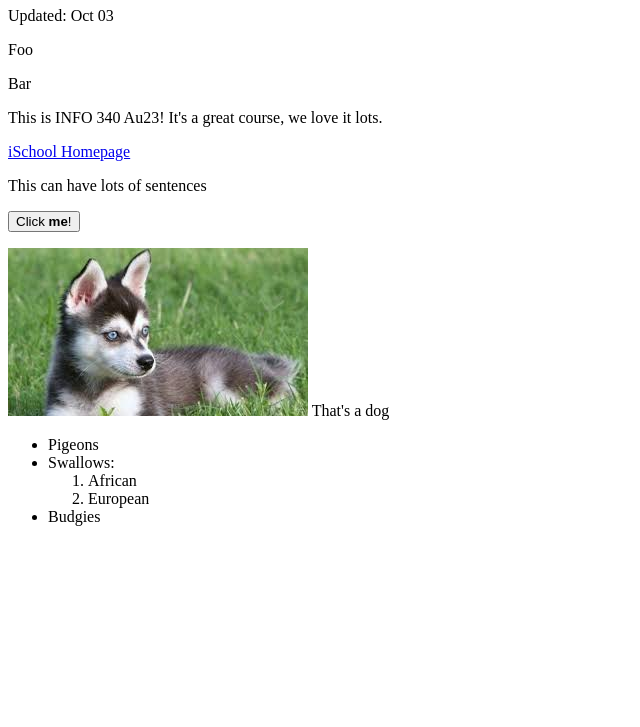
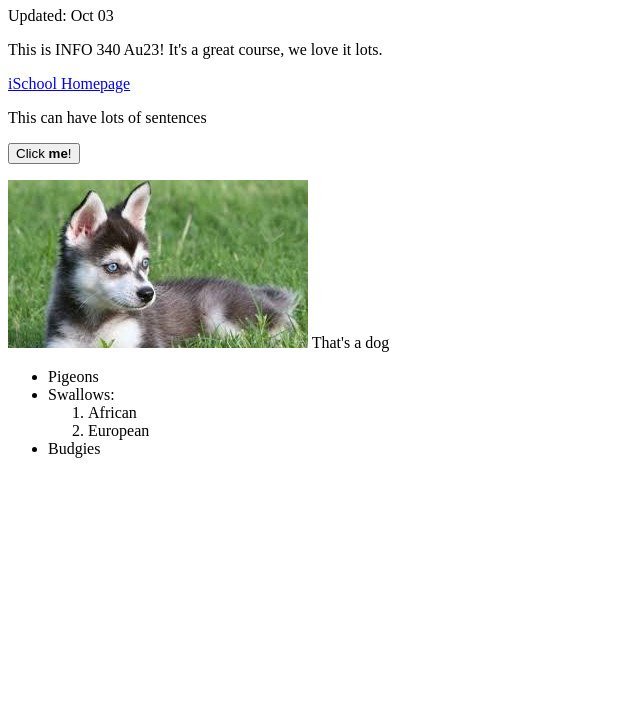
Before and after one commit to info340-au23a/lecture-demos, a website: page basics/index.html in a window 1280 px wide. Shown: the part 73-800 px from the top of the page, without its empty margins (0-640 px from the left). Drawn offline with Linux system fonts and the light colour scheme.

Commit message:
Remove the paragraphs

```diff
--- a/basics/index.html
+++ b/basics/index.html
@@ -10,10 +10,6 @@
     <h1>Hello <em>with emphasis</em> World!</h1>
 
     <p>Updated: Oct 03</p>
-
-    <p>Foo</p>
-    <p>Bar</p>
-
 
     <p>
       This is INFO 340 Au23! It's a great course, we love it lots.
```
